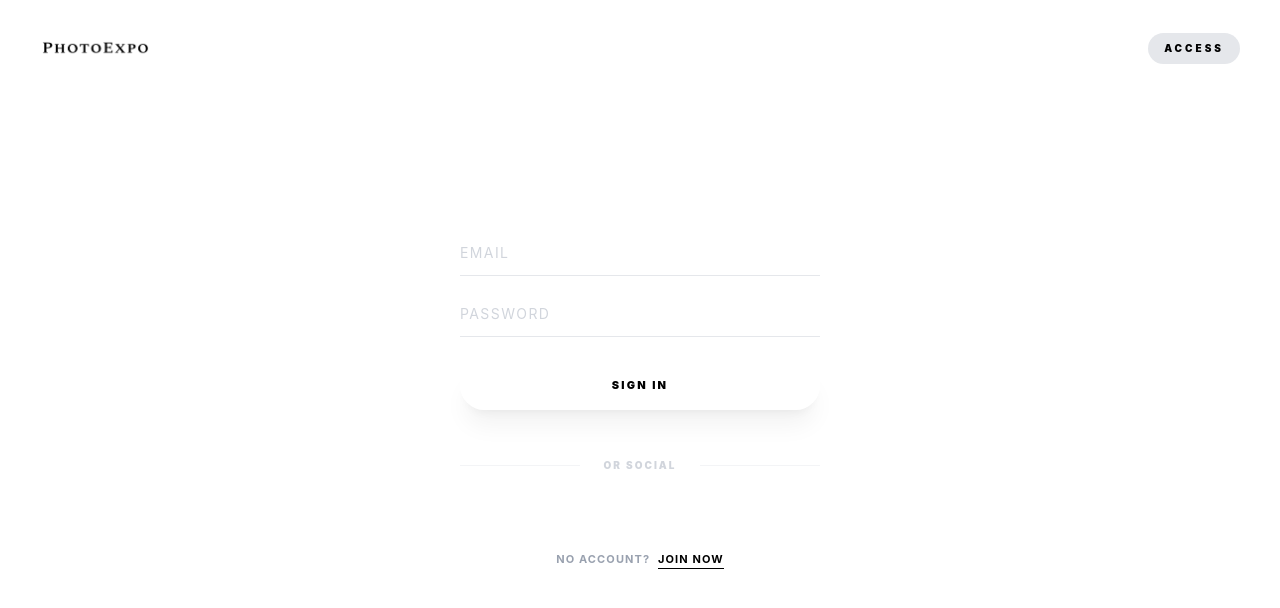
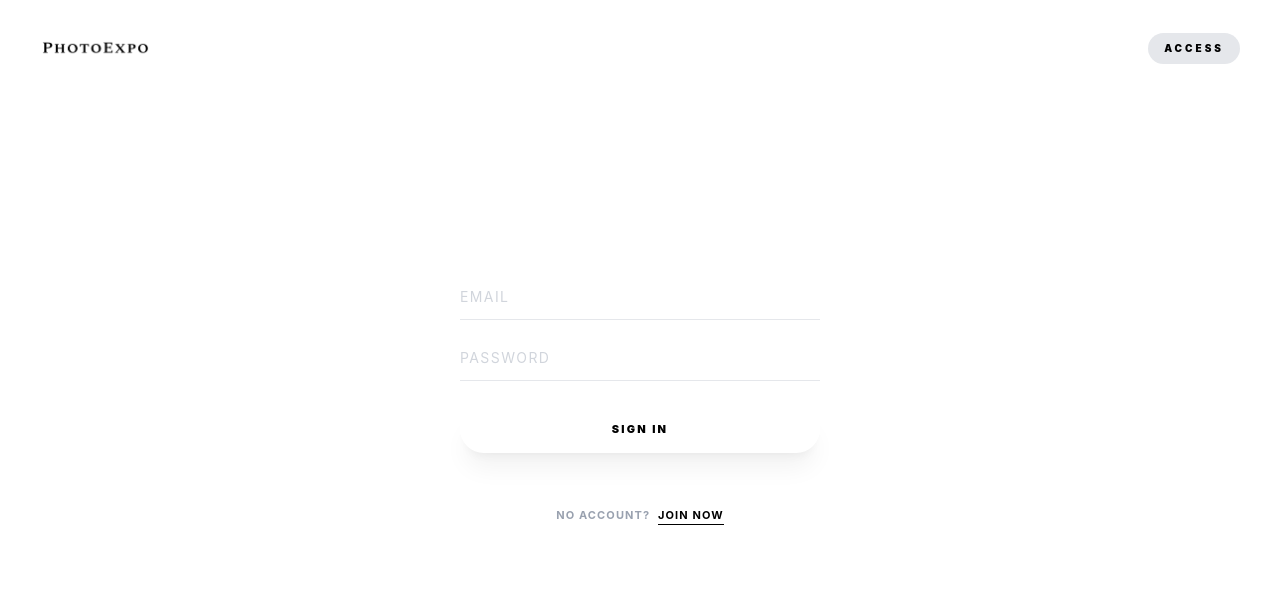
Before and after one commit to Asvprocky/photoExpoFront, a Next.js app: page /login in a window 1280 px wide. Shown: the top 608 px of the page. Built offline with nearby package versions, Linux system fonts and the light colour scheme.

Commit message:
bug fix1

```diff
--- a/src/app/login/page.tsx
+++ b/src/app/login/page.tsx
@@ -90,7 +90,7 @@ export default function LoginPage() {
         </div>
 
         {/* 소셜 로그인: 미니멀한 버튼 디자인 */}
-        <div className="space-y-6">
+        {/*<div className="space-y-6">
           <div className="relative flex items-center justify-center">
             <div className="flex-grow border-t border-gray-100"></div>
             <span className="flex-shrink mx-6 text-[10px] font-black text-gray-300 uppercase tracking-[0.2em]">
@@ -100,7 +100,7 @@ export default function LoginPage() {
           </div>
 
           <div className="grid grid-cols-2 gap-4">
-            {/* <button
+            <button
               onClick={() => handleSocialLogin("google")}
               className="flex items-center justify-center py-3 border border-gray-100 rounded-xl hover:bg-gray-50 transition-all font-bold text-[11px] uppercase tracking-widest text-gray-600"
             >
@@ -111,9 +111,9 @@ export default function LoginPage() {
               className="flex items-center justify-center py-3 border border-gray-100 rounded-xl hover:bg-gray-50 transition-all font-bold text-[11px] uppercase tracking-widest text-gray-600"
             >
               Naver
-            </button>*/}
+            </button>
           </div>
-        </div>
+        </div>*/}
 
         {/* 푸터: 하단 링크 */}
         <div className="text-center">
```
